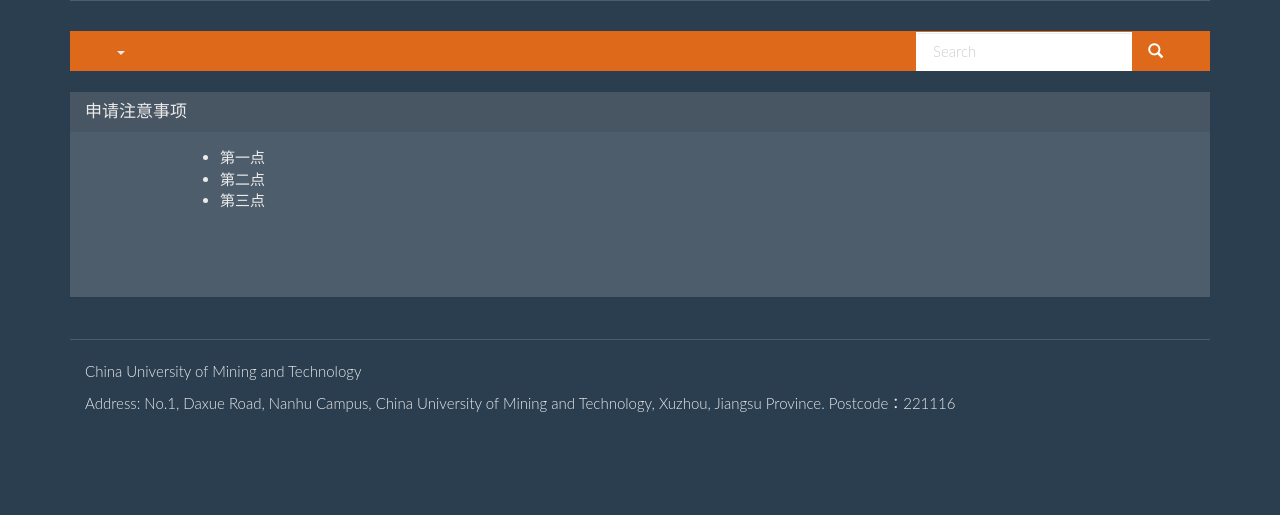
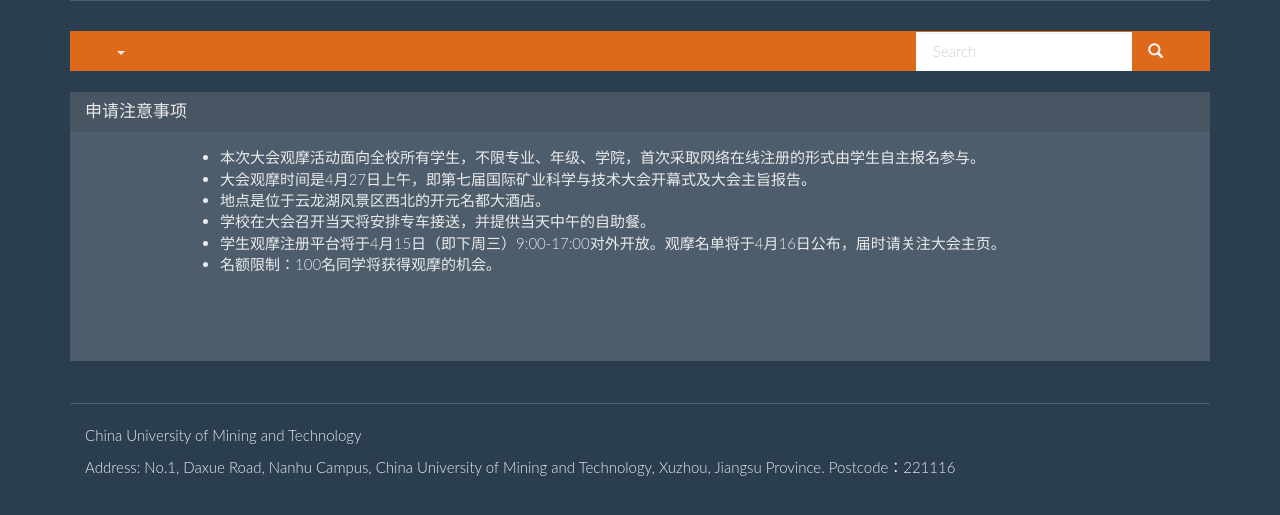
Before and after one commit to neko1990/icmst2015-visit, a Python web app: template app/templates/application.html in a window 1280 px wide. Shown: the part 223-738 px from the top of the page. Run offline with Jinja, Linux system fonts and the light colour scheme; the template is opened without the code that fills it, so the values that code supplies are empty.

Commit message:
观摩要求

```diff
--- a/app/templates/application.html
+++ b/app/templates/application.html
@@ -9,9 +9,12 @@
         <div class="row"><div class="col-md-1"></div>
           <div class="col-md-10">
             <ul>
-              <li>第一点</li>
-              <li>第二点</li>
-              <li>第三点</li>
+              <li>本次大会观摩活动面向全校所有学生，不限专业、年级、学院，首次采取网络在线注册的形式由学生自主报名参与。</li>
+              <li>大会观摩时间是4月27日上午，即第七届国际矿业科学与技术大会开幕式及大会主旨报告。</li>
+              <li>地点是位于云龙湖风景区西北的开元名都大酒店。</li>
+              <li>学校在大会召开当天将安排专车接送，并提供当天中午的自助餐。</li>
+              <li>学生观摩注册平台将于4月15日（即下周三）9:00-17:00对外开放。观摩名单将于4月16日公布，届时请关注大会主页。</li>
+              <li>名额限制：100名同学将获得观摩的机会。</li>
             </ul>
           </div>
           <div class="col-md-1"></div>
```
